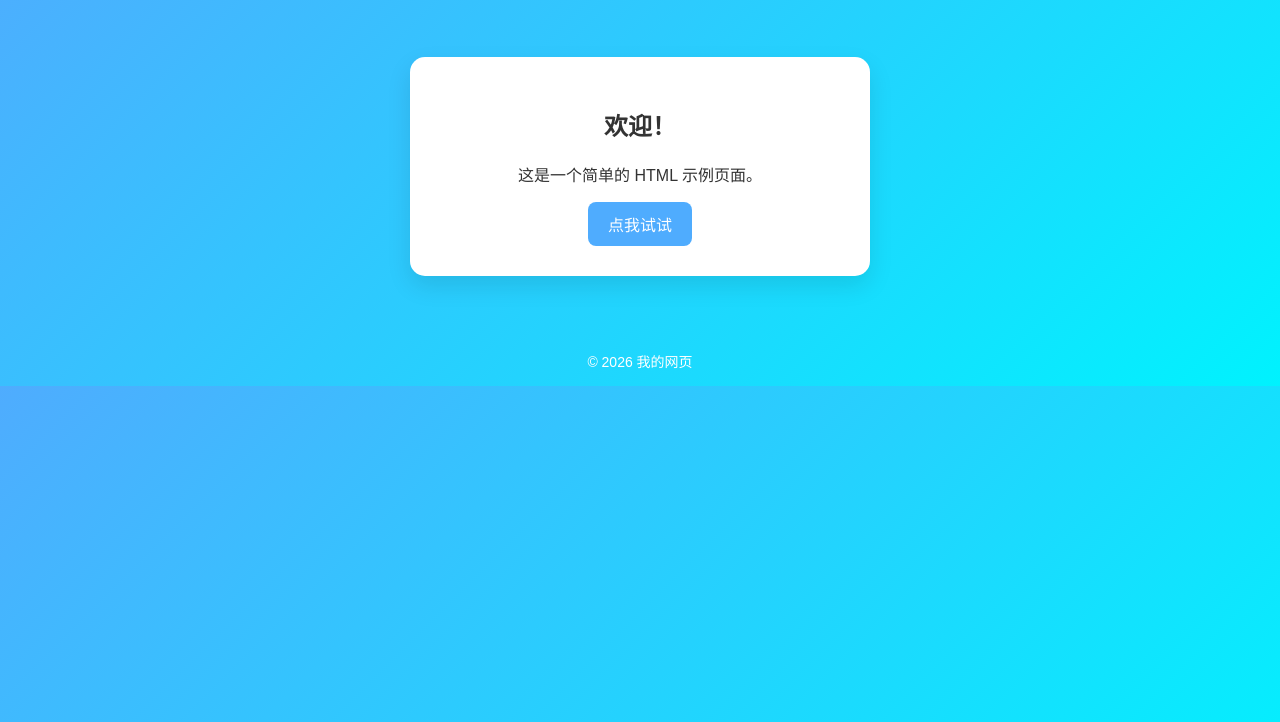
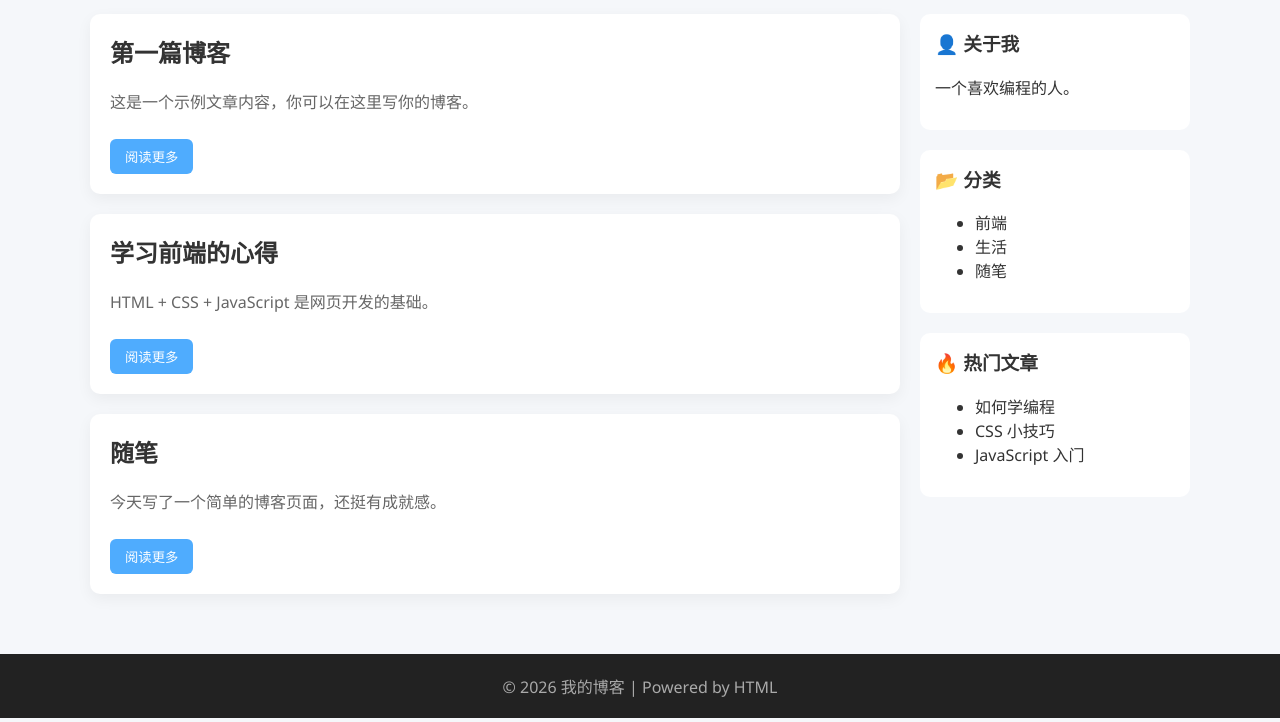
Before and after one commit to xiaokuiizumi/xiaokuiizumi.github.io, a plain HTML site: page index.html in a window 1280 px wide. Shown: the part 78-800 px from the top of the page. Drawn offline with Linux system fonts and the light colour scheme.

Commit message:
Update index.html

```diff
--- a/index.html
+++ b/index.html
@@ -2,74 +2,168 @@
 <html lang="zh-CN">
 <head>
 <meta charset="UTF-8">
-    <title>我的第一个页面</title>
+<meta name="viewport" content="width=device-width, initial-scale=1.0">
+<title>我的博客</title>
+
 <style>
 body {
     margin: 0;
-            font-family: Arial, sans-serif;
-            background: linear-gradient(135deg, #4facfe, #00f2fe);
+    font-family: "Segoe UI", Arial;
+    background: #f5f7fa;
     color: #333;
 }
+
+/* 导航栏 */
 header {
-            background: rgba(255,255,255,0.9);
+    background: #222;
+    color: #fff;
+    padding: 15px 40px;
+    display: flex;
+    justify-content: space-between;
+    align-items: center;
+}
+header h1 {
+    margin: 0;
+    font-size: 22px;
+}
+nav a {
+    color: #ccc;
+    margin-left: 20px;
+    text-decoration: none;
+}
+nav a:hover {
+    color: #fff;
+}
+
+/* 主体布局 */
+.container {
+    display: flex;
+    max-width: 1100px;
+    margin: 30px auto;
+    gap: 20px;
+}
+
+/* 文章区域 */
+.main {
+    flex: 3;
+}
+.post {
+    background: #fff;
     padding: 20px;
-            text-align: center;
-            font-size: 24px;
-            font-weight: bold;
+    margin-bottom: 20px;
+    border-radius: 10px;
+    box-shadow: 0 5px 15px rgba(0,0,0,0.05);
 }
-        .container {
-            padding: 40px;
-            text-align: center;
+.post h2 {
+    margin-top: 0;
 }
-        .card {
-            background: white;
-            border-radius: 15px;
-            padding: 30px;
-            margin: 20px auto;
-            max-width: 400px;
-            box-shadow: 0 10px 25px rgba(0,0,0,0.1);
+.post p {
+    color: #666;
 }
-        button {
-            padding: 10px 20px;
+.post button {
+    margin-top: 10px;
+    padding: 8px 15px;
     border: none;
-            border-radius: 8px;
     background: #4facfe;
     color: white;
-            font-size: 16px;
+    border-radius: 6px;
     cursor: pointer;
 }
-        button:hover {
-            background: #3a8be0;
+
+/* 侧边栏 */
+.sidebar {
+    flex: 1;
 }
+.widget {
+    background: #fff;
+    padding: 15px;
+    margin-bottom: 20px;
+    border-radius: 10px;
+}
+.widget h3 {
+    margin-top: 0;
+}
+
+/* 页脚 */
 footer {
     text-align: center;
-            padding: 15px;
-            font-size: 14px;
-            color: #fff;
+    padding: 20px;
+    background: #222;
+    color: #aaa;
+    margin-top: 40px;
 }
 </style>
 </head>
+
 <body>
 
 <header>
-    🌐 我的网页
+    <h1>🌙 我的博客</h1>
+    <nav>
+        <a href="#">首页</a>
+        <a href="#">分类</a>
+        <a href="#">关于</a>
+    </nav>
 </header>
 
 <div class="container">
-    <div class="card">
-        <h2>欢迎！</h2>
-        <p>这是一个简单的 HTML 示例页面。</p>
-        <button onclick="showMessage()">点我试试</button>
+
+    <!-- 文章列表 -->
+    <div class="main">
+        <div class="post">
+            <h2>第一篇博客</h2>
+            <p>这是一个示例文章内容，你可以在这里写你的博客。</p>
+            <button onclick="readMore()">阅读更多</button>
+        </div>
+
+        <div class="post">
+            <h2>学习前端的心得</h2>
+            <p>HTML + CSS + JavaScript 是网页开发的基础。</p>
+            <button onclick="readMore()">阅读更多</button>
+        </div>
+
+        <div class="post">
+            <h2>随笔</h2>
+            <p>今天写了一个简单的博客页面，还挺有成就感。</p>
+            <button onclick="readMore()">阅读更多</button>
         </div>
     </div>
 
+    <!-- 侧边栏 -->
+    <div class="sidebar">
+        <div class="widget">
+            <h3>👤 关于我</h3>
+            <p>一个喜欢编程的人。</p>
+        </div>
+
+        <div class="widget">
+            <h3>📂 分类</h3>
+            <ul>
+                <li>前端</li>
+                <li>生活</li>
+                <li>随笔</li>
+            </ul>
+        </div>
+
+        <div class="widget">
+            <h3>🔥 热门文章</h3>
+            <ul>
+                <li>如何学编程</li>
+                <li>CSS 小技巧</li>
+                <li>JavaScript 入门</li>
+            </ul>
+        </div>
+    </div>
+
+</div>
+
 <footer>
-    © 2026 我的网页
+    © 2026 我的博客 | Powered by HTML
 </footer>
 
 <script>
-    function showMessage() {
-        alert("你好！欢迎来到这个页面 😄");
+function readMore() {
+    alert("这里可以跳转到文章详情页！");
 }
 </script>
 
```
Lines whose indentation alone changed are shown as unchanged.
